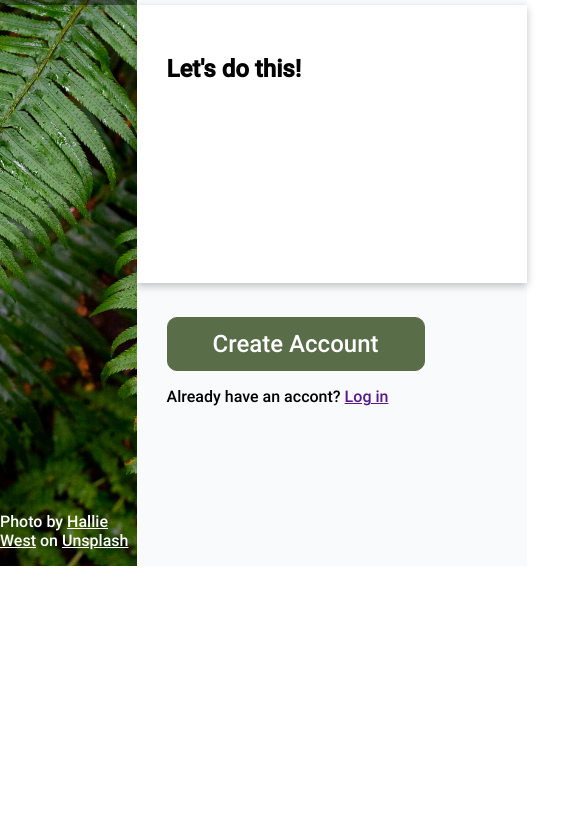
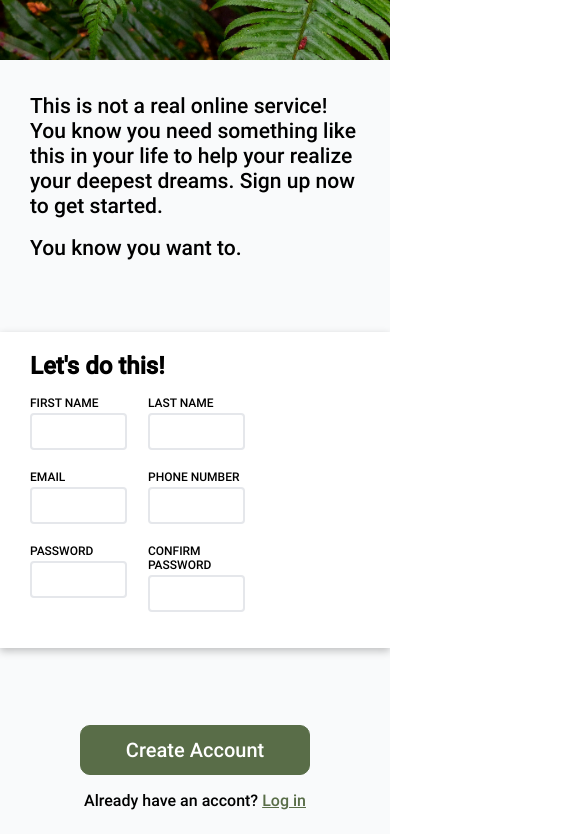
Before and after one commit to PMota173/Sign-up-Form, a plain HTML site: page index.html in a window 390 px wide. Shown: the part 278-1112 px from the top of the page, 585 px wide, since content can reach past the window. Before the commit the page ends 844 px from the top, so only its background shows below. Drawn offline with Linux system fonts and the light colour scheme.

Commit message:
Add files via upload

```diff
--- a/index.html
+++ b/index.html
@@ -8,6 +8,24 @@
     <link rel="shortcut icon" href="images/favicon.png" type="image/x-icon">
 </head>
 <body>
+    <script>
+        function formatNum(input) {
+            var valor = input.value.replace(/\D/g, '');
+
+            var novoValor = '';
+            if (valor.length > 0) {
+                novoValor += '(' + valor.substring(0, 2);
+            }
+            if (valor.length >= 3) {
+                novoValor += ') ' + valor.substring(2, 7);
+            }
+            if (valor.length >= 7) {
+                novoValor += '-' + valor.substring(7, 11);
+            }
+            input.value = novoValor;
+        }
+  </script>
+
     <div class="container">
         <div class="backgound">
             <div class="logo">
@@ -15,7 +33,7 @@
                 <h1 class="logo-text">Odin</h1>
             </div>
             <div class="credit"
-                <p>Photo by <a href="">Hallie West</a> on  <a href="">Unsplash</a></p>
+                <p>Photo by <a href="">Hallie West</a> on  <a href="">Unsplash</a>
             </div>
         </div>
         <div class="login-section">
@@ -27,6 +45,33 @@
                 <h2>Let's do this!</h2>
                 <div class="form">
                     <form>
+                            <ul>
+                                <li>
+                                    <label for="fname">FIRST NAME</label>
+                                    <input type="text" id="fname" name="fname" >
+                                </li>
+                                <li>
+                                    <label for="sname">LAST NAME</label>
+                                    <input type="text" id="lname" name="lname">
+                                </li>
+                                <li>
+                                     <label for="user-email">EMAIL</label>
+                                     <input type="email" id="user-email" name="user-email">
+                                </li>
+                                <li>
+                                        <label for="user-phone">PHONE NUMBER</label>
+                                        <input type="text" name="user-phone" id="user-phone" oninput="formatNum(this)">
+
+                                </li>
+                                <li>
+                                    <label for="user-password">PASSWORD</label>
+                                    <input type="password" id="user-password" name="user-password">
+                                </li>
+                                <li>
+                                    <label for="confirm-password">CONFIRM PASSWORD</label>
+                                    <input type="password" name="confirm-password" id="confirm-password">
+                                </li>
+                            </ul>
                     </form>
                 </div>
             </div>
--- a/style.css
+++ b/style.css
@@ -56,7 +56,7 @@ body {
     align-items: center;
     background-color: rgba(0, 0, 0, 0.445);
     width: 100%;
-    margin-top: 18.5vh;
+    margin-top: 16vh;
     height: 15vh;
     gap: 5px;
 }
@@ -75,8 +75,9 @@ body {
 .credit a {
     color: var(--logo-color);
 }
-
-
+.credit {
+    font-size: 10px;
+}
 
 .login-section {
     display: flex;
@@ -94,8 +95,8 @@ body {
 }
 
 .text-section {
-    width: 750px;
-    padding-top: 120px;
+    padding-top: 4vw;
+    width: 60%;
 }
 
 .text-section h2 {
@@ -107,17 +108,95 @@ body {
 .form-section {
     background-color: var(--background2);
     box-shadow: rgba(0, 0, 0, 0.24) 0px 3px 8px;
+    padding-top: 0px;
+    padding-bottom: 0px;
+    height: fit-content;
+}
+
+.form-section h2 {
+    margin-bottom: 0px;
 }
 
 .options-section button {
   background-color: var(--links-color);
   border: 1px solid var(--links-color);
   border-radius: 10px;
-  box-sizing: border-box;
   color: #fff;
   cursor: pointer;
-  font-size: 24px;
+  font-size: 20px;
   outline: none;
   outline: 0;
   padding: 12px 45px;
 }
+
+.options-section a {
+    color: var(--links-color);
+}
+
+.form ul{
+    list-style-type: none;
+    display: flex;
+    flex-wrap: wrap;
+    padding: 0;
+    justify-content: space-between;
+    width: 65%;
+}
+
+.form li {
+    display: flex;
+    flex-direction: column;
+    width: 45%;
+}
+
+.form label {
+    font-size: 0.75rem;
+}
+
+.form input {
+    font-family: 'Roboto normal', sans-serif;
+    font-weight: lighter;
+    font-size: 1rem;
+    border: 2px solid var(--input-color);
+    border-radius: 4px;
+    padding: 7px;
+    margin: 3px 0 20px 0;
+}
+
+.form input:focus {
+    border: 2px solid var(--links-color);
+    outline: none;
+}
+
+#user-password:invalid, #confirm-password:invalid {
+    border: 2px solid red
+}
+
+@media only screen and (max-width: 600px) {
+    .container {
+        flex-direction: column;
+    }
+
+    .text-section {
+        height: calc(33% + 20px);
+        width: 100%;
+    }
+    .backgound {
+        width: 100vw;
+        height: 40vh;
+        justify-content: space-evenly;
+    }
+    .logo {
+        margin-top: 0;
+    }
+    .form{
+        display: flex;
+        justify-content: center;
+        align-items: center;
+    }
+    .options-section {
+        display: flex;
+        justify-content: center;
+        align-items: center;
+        flex-direction: column;
+    }
+}
```
